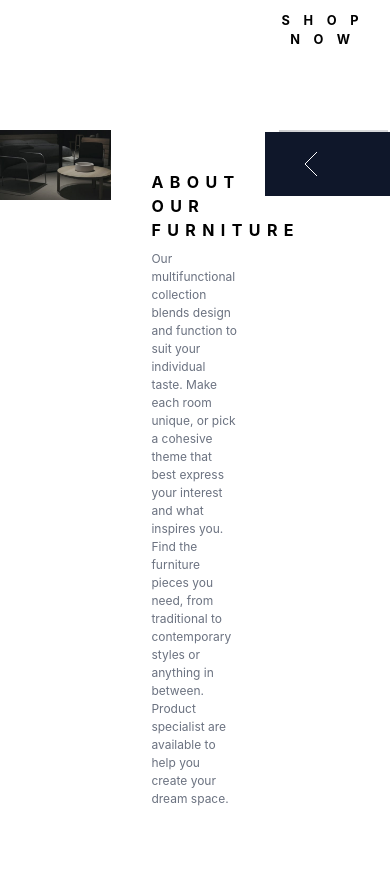
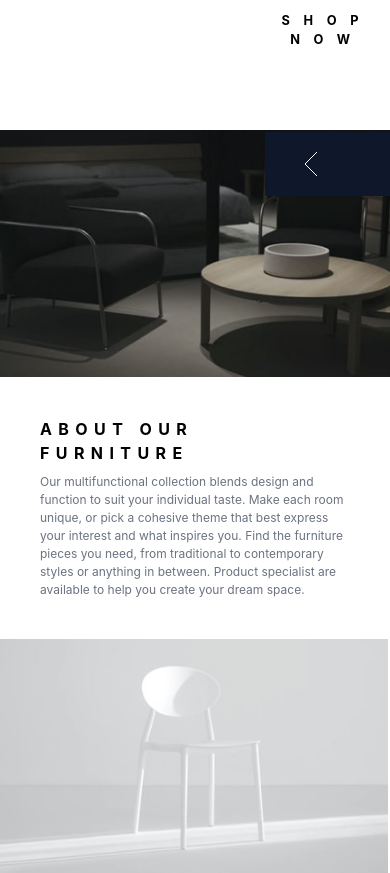
Before and after one commit to Dhei-vid/Terrace, a React (Create React App) app: page /page2 in a window 390 px wide. Shown: the part 880-1753 px from the top of the page. Before the commit the page ends 1728 px from the top, so only its background shows below. Built offline with nearby package versions, Linux system fonts and the light colour scheme.

Commit message:
feat:changed grid to 1 for mobile view

```diff
--- a/src/components/bottom/hero.component.tsx
+++ b/src/components/bottom/hero.component.tsx
@@ -3,8 +3,8 @@
 
 const Hero = () => {
   return (
-    <div className="grid grid-cols-7 h-48">
-      <div className="col-span-2">
+    <div className="grid grid-cols-1 md:grid-cols-7 h-48">
+      <div className="md:col-span-2">
         <img src={Dark} alt="Dark furniture" />
       </div>
       <div className="col-span-3 p-10">
```
